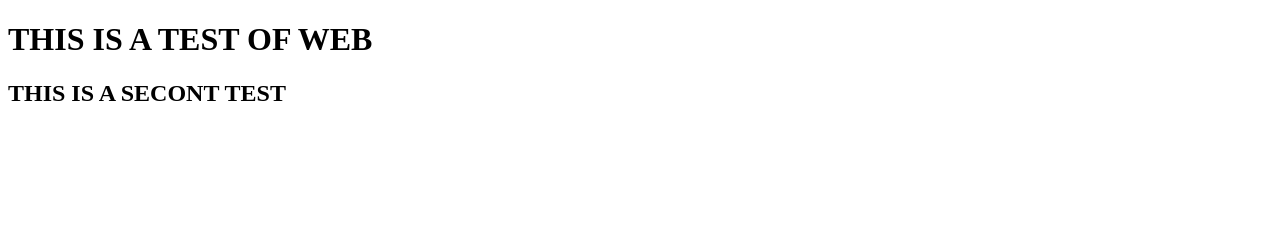
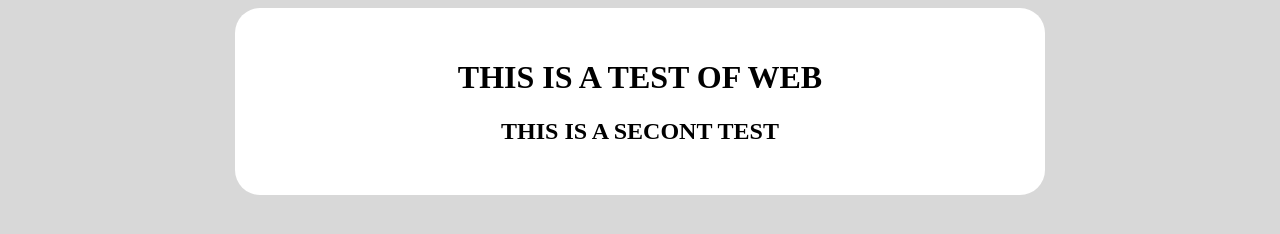
Before and after one commit to miiguellangell/projects, a plain HTML site: page index.html in a window 1280 px wide. Drawn offline with Linux system fonts and the light colour scheme.

Commit message:
Este es el commit del 3er dia

```diff
--- /dev/null
+++ b/css/style.css
@@ -0,0 +1,14 @@
+body{
+    background: rgb(216, 216, 216);
+    align-items: center;
+}
+.centrado{
+    background-color: white;
+    text-align: center;
+    color: black;
+    width: 750px;
+    padding: 30px;
+    border-radius: 25px;
+    margin:auto;
+
+}
--- a/index.html
+++ b/index.html
@@ -1,17 +1,19 @@
 <!DOCTYPE html>
 <html>
     <head>
+        <link rel="stylesheet" href="css/style.css">
         <title>
             MY WEB
         </title>
     </head>
     <body>
-        <div>
+        <div class="centrado">
             <h1>THIS IS A TEST OF WEB</h1>
+            <h2>
+                THIS IS A SECONT TEST
+            </h2>
         </div>
-        <h2>
-            THIS IS A SECONT TEST
-        </h2>
+
 
     </body>
 </html>
```
